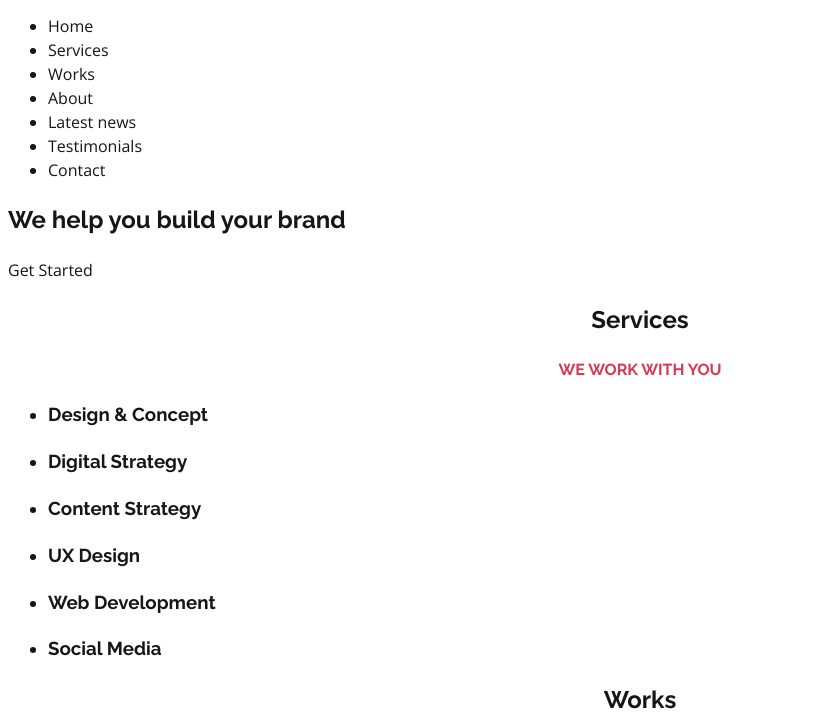
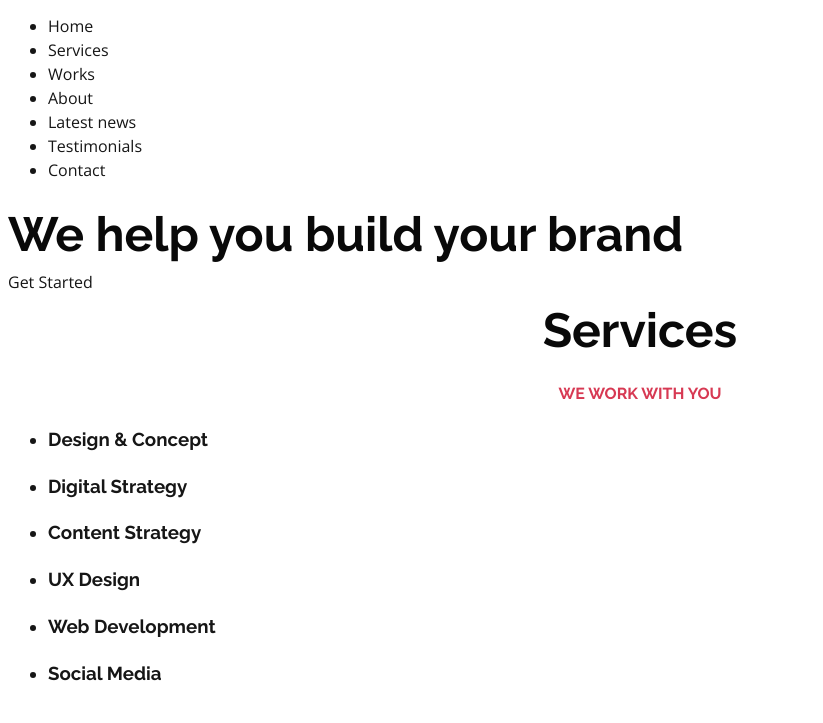
Before and after one commit to sa3ina/holbertonschool-web_front_end, a plain HTML site: page CSS_advanced/index.html in a window 1280 px wide. Shown: the part 56-779 px from the top of the page, without its empty margins (0-823 px from the left). Drawn offline with nearby package versions, Linux system fonts and the light colour scheme.

Commit message:
task added

```diff
--- a/CSS_advanced/index.html
+++ b/CSS_advanced/index.html
@@ -16,7 +16,7 @@
       href="https://fonts.googleapis.com/css?family=Open+Sans:400,700|Raleway:700&display=swap"
       rel="stylesheet"
     />
-    <link rel="stylesheet" href="/CSS_advanced/styles/11-style.css" />
+    <link rel="stylesheet" href="/CSS_advanced/styles/12-style.css" />
   </head>
   <body>
     <!-- Header -->
--- /dev/null
+++ b/CSS_advanced/styles/12-style.css
@@ -0,0 +1,70 @@
+html {
+  scroll-behavior: smooth;
+  font-size: 62.5%;
+}
+body {
+  color: #161616;
+  font-family: var(--font-family-base);
+  font-size: var(--font-size-medium);
+  font-weight: var(--font-weight-regular);
+  line-height: var(--line-height-base);
+}
+a {
+  color: #161616;
+  text-decoration: none;
+}
+.visually-hidden {
+  display: none;
+}
+.card-category {
+  color: var(--color-primary);
+}
+.section-header {
+  text-align: var(--section-header-align);
+}
+.section-title {
+  font-family: var(--font-family-title);
+  font-size: var(--font-size-xx-large);
+  font-weight: var(--font-weight-bold);
+  margin: var(--section-title-margin);
+  color: var(--section-title-color);
+}
+.section-tagline {
+  color: var(--color-primary);
+  font-family: var(--font-family-title);
+  text-transform: var(--section-tagline-transform);
+  font-weight: var(--font-weight-bold);
+}
+:root {
+  --color-primary: #d73953;
+  --color-black: #090909;
+  --color-white: #ffffff;
+  --color-light-grey: #f3f3f3;
+  --color-dark-grey: #353535;
+  --text-color: var(--color-black);
+  --font-family-base: Open Sans, Helvetica Neue, Helvetica, Arial, sans-serif;
+  --font-family-title: Raleway, Helvetica Neue, Helvetica, Arial, sans-serif;
+  --font-size-small: 1.2rem;
+  --font-size-medium: 1.6rem;
+  --font-size-large: 1.8rem;
+  --font-size-x-large: 2.3rem;
+  --font-size-xx-large: 4.8rem;
+  --font-weight-regular: 400;
+  --font-weight-bold: 700;
+  --line-height-small: 1.2;
+  --line-height-base: 1.5;
+  --line-height-big: 1.8;
+  --section-header-align: center;
+  --section-tagline-transform: uppercase;
+  --section-title-margin: 0;
+  --section-title-color: var(--color-black);
+}
+h1,
+h2,
+h3,
+h4,
+h5,
+h6 {
+  font-family: var(--font-family-title);
+  font-weight: var(--font-weight-bold);
+}
```
